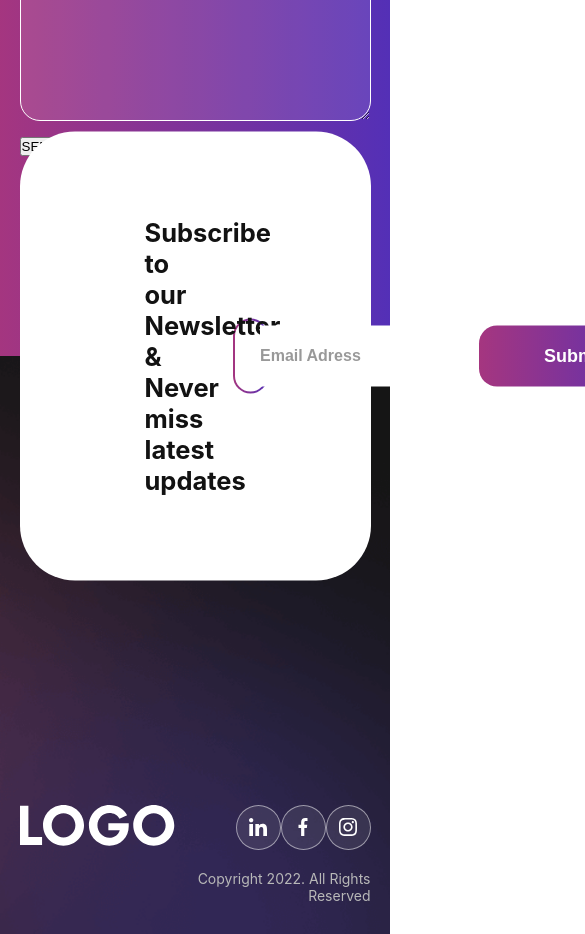
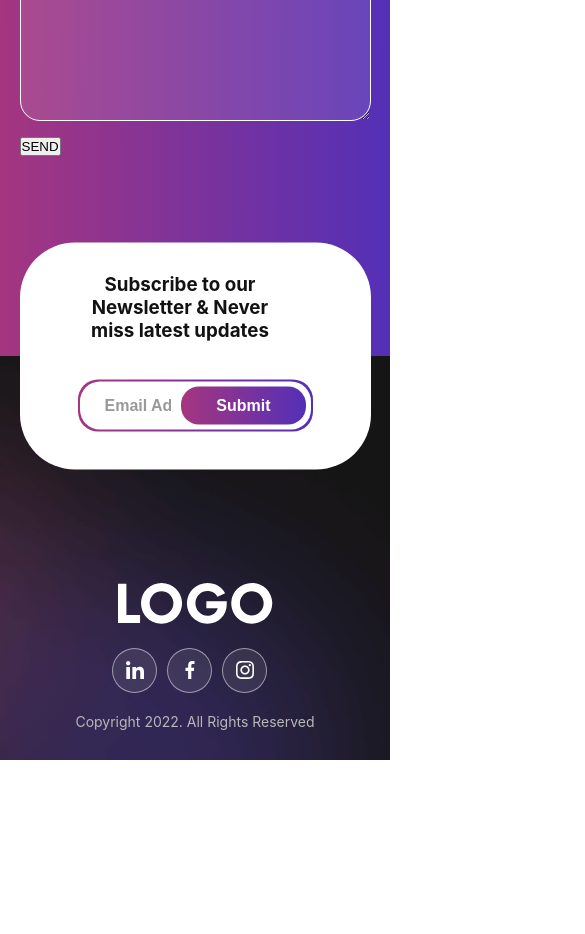
Before and after one commit to liroan/portfolioSite, a React (Create React App) app: page / in a window 390 px wide. Shown: the part 4480-5414 px from the top of the page, 585 px wide, since content can reach past the window. After the commit the page ends 5240 px from the top, so only its background shows below. Built offline with nearby package versions, Linux system fonts and the light colour scheme.

Commit message:
adaptive_footer: I made an adaptive footer

```diff
--- a/src/views/Footer/Footer.module.scss
+++ b/src/views/Footer/Footer.module.scss
@@ -57,7 +57,9 @@
         padding: 20px 65px;
       }
       input {
+        width: 100%;
         margin-left: 20px;
+        margin-right: 10px;
         font-size: 16px;
         border: none;
         outline: none;
@@ -82,6 +84,9 @@
   }
   &__navigate {
     display: flex;
+    a {
+      margin-right: 10px;
+    }
   }
   &__copyrate {
     font-weight: 400;
@@ -90,3 +95,65 @@
     margin-top: 20px;
   }
 }
+
+@media screen and (max-width: 1050px){
+  .footer {
+    text-align: center;
+    &__subscribe {
+      padding: 35px 80px;
+      flex-wrap: wrap;
+      justify-content: center;
+      &_text {
+        width: 100%;
+      }
+      &_field {
+        width: 100%;
+        margin-top: 30px;
+        button {
+          font-size: 16px;
+          padding: 10px 35px;
+        }
+      }
+    }
+  }
+}
+
+@media screen and (max-width: 750px){
+  .footer {
+    &__subscribe {
+      &_text {
+        font-size: 28px;
+      }
+    }
+  }
+}
+
+@media screen and (max-width: 500px){
+  .footer {
+    &__subscribe {
+      padding: 30px 50px;
+    }
+  }
+}
+
+@media screen and (max-width: 400px){
+  .footer {
+    &__info {
+      flex-wrap: wrap;
+      justify-content: center;
+    }
+    &__networks {
+      margin-top: 20px;
+      justify-content: center;
+    }
+  }
+}
+
+@media screen and (max-width: 375px){
+  .footer {
+    &__subscribe {
+      border-radius: 50px;
+      padding: 30px 10px;
+    }
+  }
+}
```
